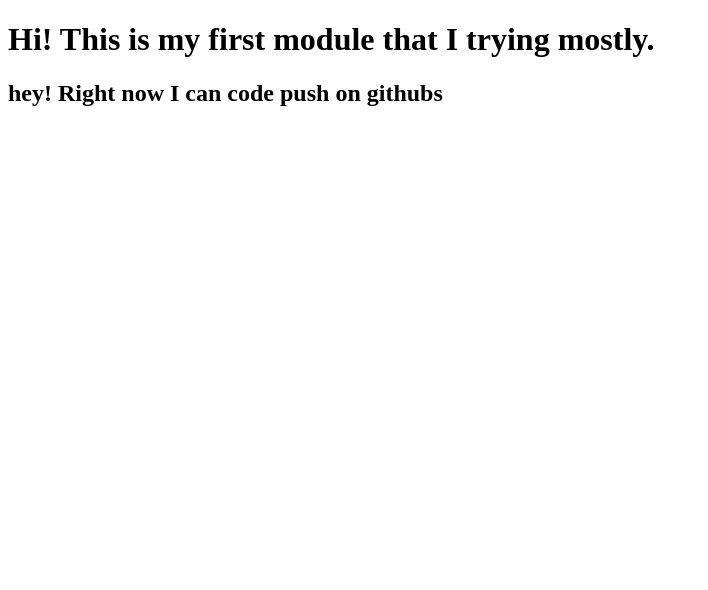
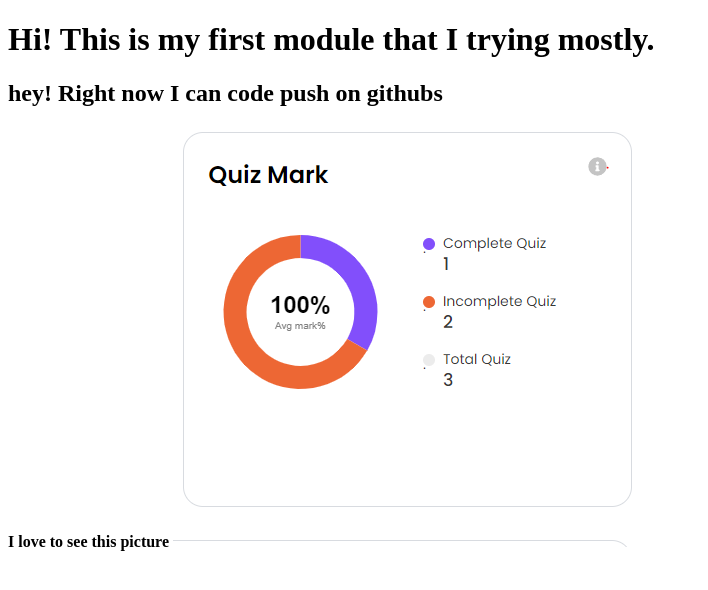
Before and after one commit to 665-stack/my-ph-third6-repo, a plain HTML site: page index.html in a window 1280 px wide. Shown: the whole page, without its empty margins (0-708 px from the left). Drawn offline with Linux system fonts and the light colour scheme.

Commit message:
added screenshot

```diff
--- a/index.html
+++ b/index.html
@@ -9,5 +9,7 @@
 <body>
     <h1>Hi! This is my first module that I trying mostly.</h1>
     <h2>hey! Right now I can code push on githubs</h2>
+    <b>I love to see this picture</b>
+    <img src="Capture.PNG" alt="">
 </body>
 </html>
```
Also changed, not shown: Capture.PNG (added).
